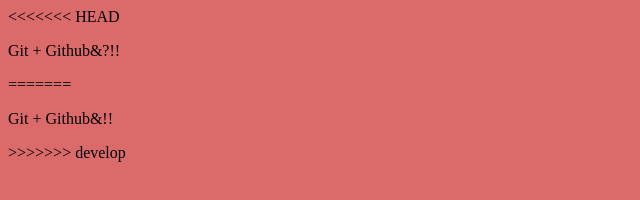
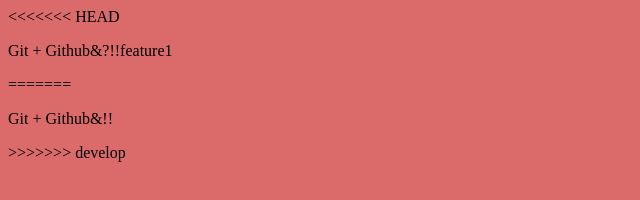
Before and after one commit to vbandura/testGit, a plain HTML site: page index.html in a window 1280 px wide. Shown: the full height of the page, 0-640 px from the left. Drawn offline with Linux system fonts and the light colour scheme.

Commit message:
feature1

```diff
--- a/index.html
+++ b/index.html
@@ -9,7 +9,7 @@
 </head>
 <body>
 <<<<<<< HEAD
-    <p>Git + Github&?!!</p>
+    <p>Git + Github&?!!feature1</p>
 =======
     <p>Git + Github&!!</p>
 >>>>>>> develop
```
